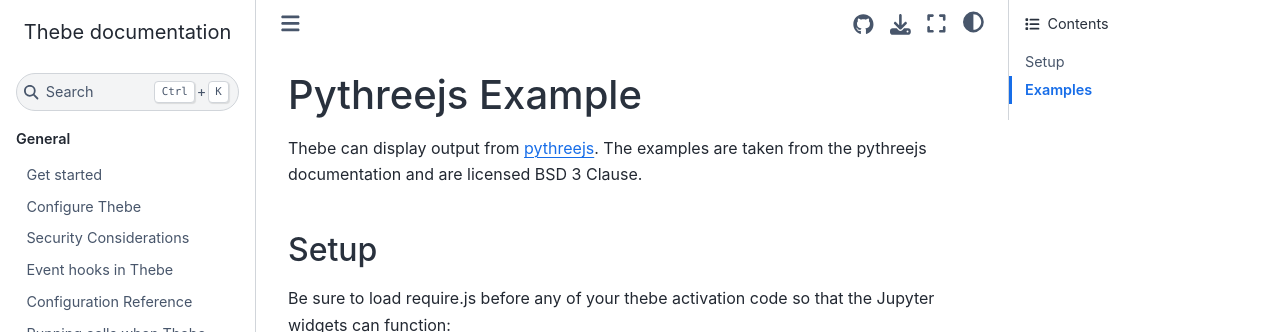
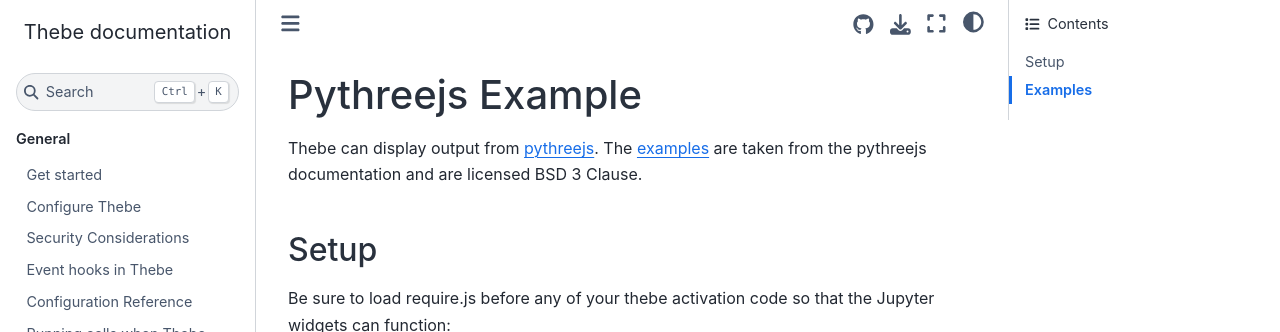
Before and after one commit to jupyter-book/thebe, a Sphinx documentation site: the page built from docs/examples/pythreejs-example.rst, in a window 1280 px wide and 900 px high. Shown: the top 332 px of the window. Built offline with Sphinx 7.4.7 and the Sphinx Book theme 1.1.4, drawn with Linux system fonts in a browser that asks for light colours; comment, search, counter and statistics services are not loaded; part of the change alters nothing that is shown.

```diff
--- a/docs/examples/pythreejs-example.rst
+++ b/docs/examples/pythreejs-example.rst
@@ -2,7 +2,7 @@
 Pythreejs Example
 =================
 
-Thebe can display output from pythreejs_. The examples are taken from the
+Thebe can display output from pythreejs_. The `examples <https://pythreejs.readthedocs.io/en/stable/examples/>`_ are taken from the
 pythreejs documentation and are licensed BSD 3 Clause.
 
 .. _pythreejs: https://github.com/jupyter-widgets/pythreejs
```
